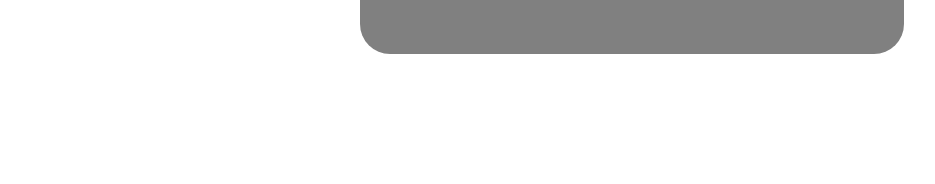
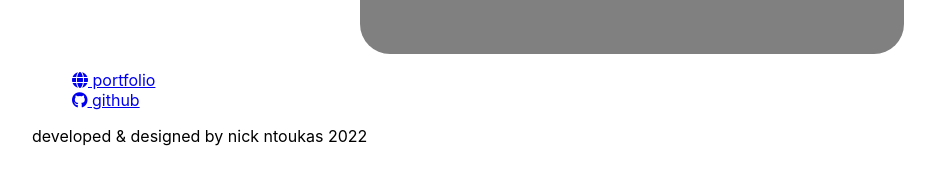
Before and after one commit to Nickduke/react-playlist-generator, a React (Create React App) app: page / in a window 1280 px wide. Shown: the part 546-730 px from the top of the page, without its empty margins (8-943 px from the left). Built offline with nearby package versions, Linux system fonts and the light colour scheme; no server answers; the database is empty.

Commit message:
Created footer component

```diff
--- a/public/index.html
+++ b/public/index.html
@@ -15,6 +15,10 @@
       user's mobile device or desktop. See https://developers.google.com/web/fundamentals/web-app-manifest/
     -->
     <link rel="manifest" href="%PUBLIC_URL%/manifest.json" />
+    <script
+      src="https://kit.fontawesome.com/dbae5020f0.js"
+      crossorigin="anonymous"
+    ></script>
     <!--
       Notice the use of %PUBLIC_URL% in the tags above.
       It will be replaced with the URL of the `public` folder during the build.
--- a/src/App.js
+++ b/src/App.js
@@ -5,6 +5,7 @@ import { getDatabase, ref, onValue, push, remove } from 'firebase/database';
 import Header from './Header';
 import Form from './Form';
 import Playlist from './Playlist';
+import Footer from './Footer';
 
 function App() {
   const [userInput, setUserInput] = useState('');
@@ -61,31 +62,9 @@ function App() {
         userInput={userInput}
       />
       <Playlist songs={songs} handleRemoveSong={handleRemoveSong} />
+      <Footer />
     </div>
   );
 }
 
 export default App;
-
-// MVP
-// Create app tthat allows user to a song to a playlist and store in db
-
-// STRETCH
-// Have separate inputs for artist name and song
-
-// APP Component
-// Track state of songs [songs, setSongs]
-// Create function handleRemoveSong
-// Use useEffect and store onValue event listener within
-// Iterate through data using for in loop
-// Update songs state to match db values
-// Pass props down to form comp
-
-// HEADER Component (stateless)
-
-// FORM Component
-// Track state of input change [userInput, setUserInput] then set within handleInputChange function
-// Create handleSubmit function to prevent default form behaviour, create db ref and push to userInput state of db
-
-// PLAYLIST Component
-// -SONG Component
--- /dev/null
+++ b/src/Footer.js
@@ -0,0 +1,35 @@
+const Footer = () => {
+  return (
+    <footer className='footer'>
+      <div className='wrapper footer-wrapper'>
+        <ul className='social-list'>
+          <li class='social-list__item'>
+            <a
+              href='https://www.nickntoukas.com/'
+              class='social-list__link hover-underline-animation-foot'
+              target='_blank'
+              id='portfolio'
+              rel='noreferrer'
+            >
+              <i class='fa-solid fa-globe'></i> portfolio
+            </a>
+          </li>
+          <li class='social-list__item'>
+            <a
+              href='https://github.com/Nickduke'
+              class='social-list__link hover-underline-animation-foot'
+              target='_blank'
+              id='github'
+              rel='noreferrer'
+            >
+              <i class='fa-brands fa-github'></i> github
+            </a>
+          </li>
+        </ul>
+      </div>
+      <p class='copyright-footer'>developed & designed by nick ntoukas 2022</p>
+    </footer>
+  );
+};
+
+export default Footer;
```
